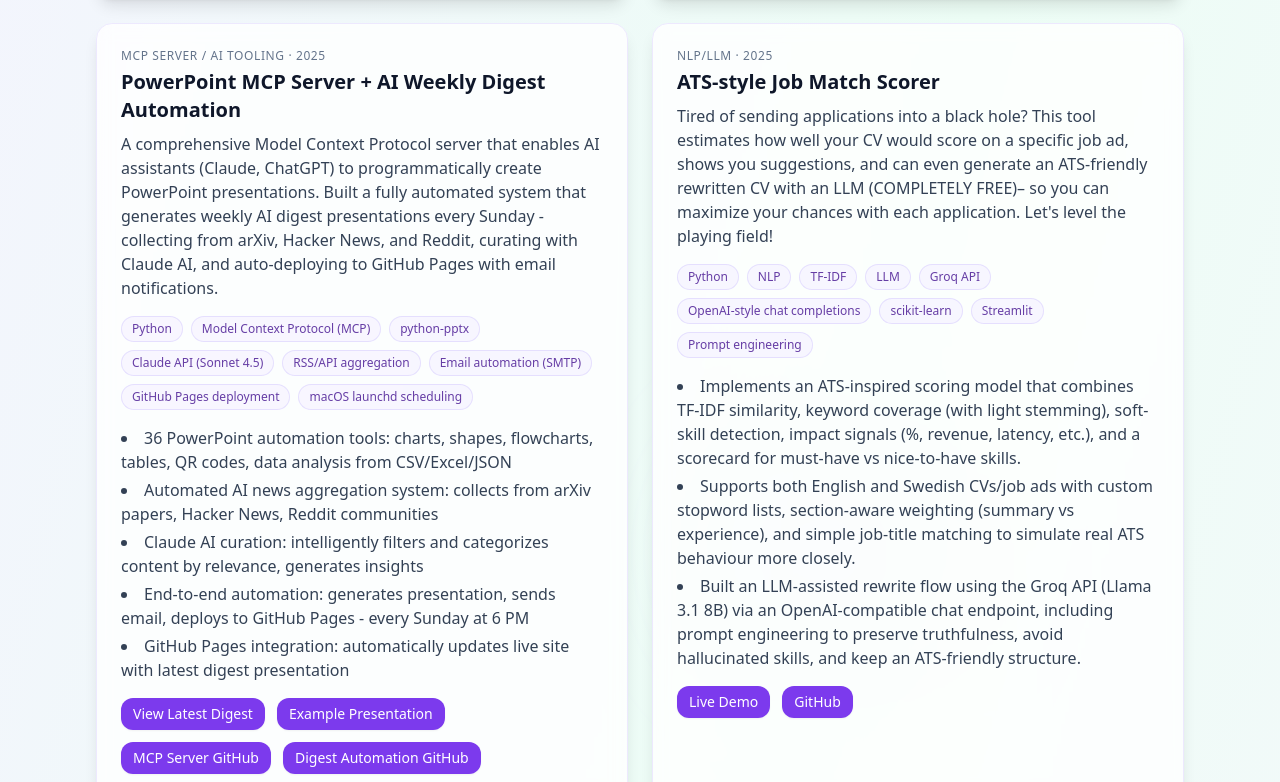
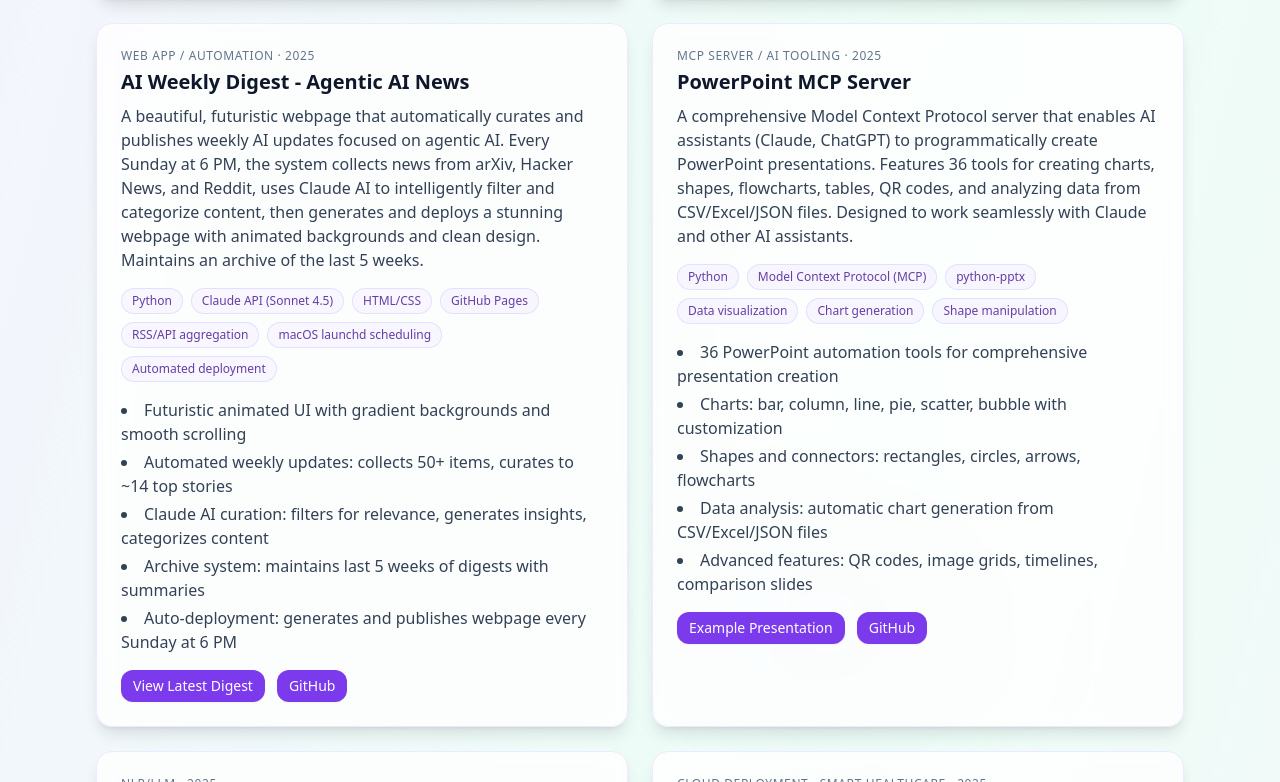
Before and after one commit to EiriniOr/eirini-portfolio, a React (Vite) app: page / in a window 1280 px wide. Shown: the part 1178-1960 px from the top of the page. Built offline with nearby package versions, Linux system fonts and the light colour scheme.

Commit message:
Split into two separate project cards
1. AI Weekly Digest - Agentic AI News
   - View Latest Digest (webpage)
   - GitHub repository

2. PowerPoint MCP Server
   - Example Presentation (PDF)
   - GitHub repository

Separated the two projects for clarity

```diff
--- a/src/App.jsx
+++ b/src/App.jsx
@@ -117,20 +117,19 @@
   ]
 },
 {
-  kind: "MCP Server / AI Tooling",
-  title: "PowerPoint MCP Server + AI Weekly Digest Automation",
+  kind: "Web App / Automation",
+  title: "AI Weekly Digest - Agentic AI News",
   year: "2025",
   impact:
-    "A comprehensive Model Context Protocol server that enables AI assistants (Claude, ChatGPT) to programmatically create PowerPoint presentations. Built a fully automated system that generates weekly AI digest presentations every Sunday - collecting from arXiv, Hacker News, and Reddit, curating with Claude AI, and auto-deploying to GitHub Pages with email notifications.",
+    "A beautiful, futuristic webpage that automatically curates and publishes weekly AI updates focused on agentic AI. Every Sunday at 6 PM, the system collects news from arXiv, Hacker News, and Reddit, uses Claude AI to intelligently filter and categorize content, then generates and deploys a stunning webpage with animated backgrounds and clean design. Maintains an archive of the last 5 weeks.",
   stack: [
     "Python",
-    "Model Context Protocol (MCP)",
-    "python-pptx",
     "Claude API (Sonnet 4.5)",
+    "HTML/CSS",
+    "GitHub Pages",
     "RSS/API aggregation",
-    "Email automation (SMTP)",
-    "GitHub Pages deployment",
-    "macOS launchd scheduling"
+    "macOS launchd scheduling",
+    "Automated deployment"
   ],
   links: [
     {
@@ -138,24 +137,48 @@
       href: "https://EiriniOr.github.io/ai-weekly-digest/"
     },
     {
+      label: "GitHub",
+      href: "https://github.com/EiriniOr/ai-weekly-digest"
+    }
+  ],
+  highlights: [
+    "Futuristic animated UI with gradient backgrounds and smooth scrolling",
+    "Automated weekly updates: collects 50+ items, curates to ~14 top stories",
+    "Claude AI curation: filters for relevance, generates insights, categorizes content",
+    "Archive system: maintains last 5 weeks of digests with summaries",
+    "Auto-deployment: generates and publishes webpage every Sunday at 6 PM"
+  ]
+},
+{
+  kind: "MCP Server / AI Tooling",
+  title: "PowerPoint MCP Server",
+  year: "2025",
+  impact:
+    "A comprehensive Model Context Protocol server that enables AI assistants (Claude, ChatGPT) to programmatically create PowerPoint presentations. Features 36 tools for creating charts, shapes, flowcharts, tables, QR codes, and analyzing data from CSV/Excel/JSON files. Designed to work seamlessly with Claude and other AI assistants.",
+  stack: [
+    "Python",
+    "Model Context Protocol (MCP)",
+    "python-pptx",
+    "Data visualization",
+    "Chart generation",
+    "Shape manipulation"
+  ],
+  links: [
+    {
       label: "Example Presentation",
       href: "/life_in_sweden_demo.pdf"
     },
     {
-      label: "MCP Server GitHub",
+      label: "GitHub",
       href: "https://github.com/EiriniOr/mcp-powerpoint-server"
-    },
-    {
-      label: "Digest Automation GitHub",
-      href: "https://github.com/EiriniOr/ai-weekly-digest"
     }
   ],
   highlights: [
-    "36 PowerPoint automation tools: charts, shapes, flowcharts, tables, QR codes, data analysis from CSV/Excel/JSON",
-    "Automated AI news aggregation system: collects from arXiv papers, Hacker News, Reddit communities",
-    "Claude AI curation: intelligently filters and categorizes content by relevance, generates insights",
-    "End-to-end automation: generates presentation, sends email, deploys to GitHub Pages - every Sunday at 6 PM",
-    "GitHub Pages integration: automatically updates live site with latest digest presentation"
+    "36 PowerPoint automation tools for comprehensive presentation creation",
+    "Charts: bar, column, line, pie, scatter, bubble with customization",
+    "Shapes and connectors: rectangles, circles, arrows, flowcharts",
+    "Data analysis: automatic chart generation from CSV/Excel/JSON files",
+    "Advanced features: QR codes, image grids, timelines, comparison slides"
   ]
 },
 {
```
